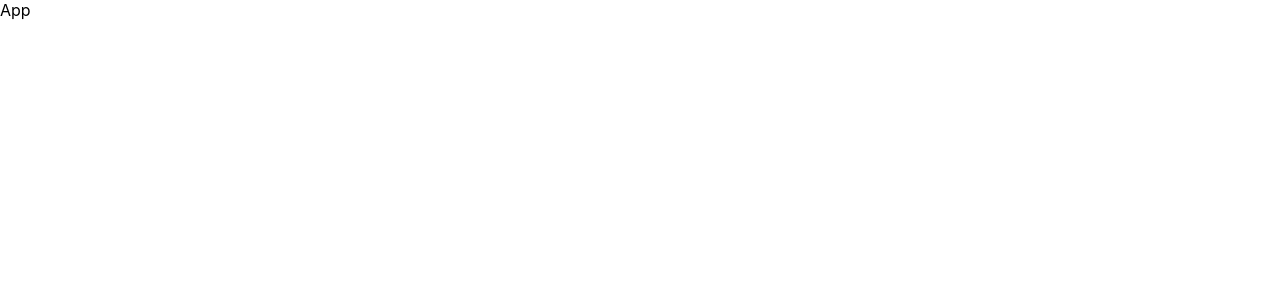
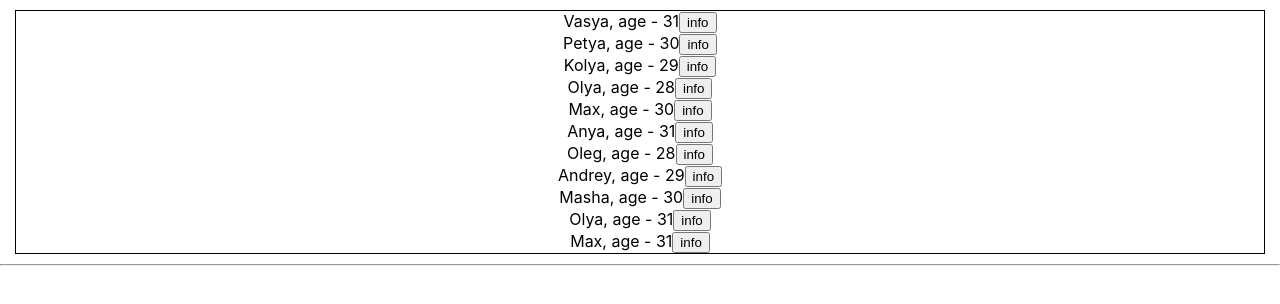
Before and after one commit to ArturLib/reactts_nextjs_okten_2024, a React (Create React App) app: page / in a window 1280 px wide. Shown: the top 304 px of the page. Built offline with nearby package versions, Linux system fonts and the light colour scheme.

Commit message:
lesson_2 state lifting

```diff
--- a/src/App.tsx
+++ b/src/App.tsx
@@ -1,11 +1,16 @@
 import './App.css';
-
 import React from 'react';
+import { UsersComponent } from './components/UsersComponent';
 
 const App = () => {
+    const lift = (user: any) => {
+        console.log(user);
+    };
+
   return (
       <div>
-        App
+          <UsersComponent liftProp={lift}/>
+          <hr/>
       </div>
   );
 };
--- /dev/null
+++ b/src/components/UsersComponent.module.css
@@ -0,0 +1,8 @@
+.users{
+    display: flex;
+    flex-direction: column;
+    justify-content: center;
+    align-items: center;
+    margin: 10px 15px;
+    border: 1px solid;
+}
--- /dev/null
+++ b/src/components/UsersComponent.tsx
@@ -0,0 +1,37 @@
+import React, { FC } from 'react';
+import style from './UsersComponent.module.css'
+
+let users = [
+    {name: 'Vasya', age: 31, status: false},
+    {name: 'Petya', age: 30, status: true},
+    {name: 'Kolya', age: 29, status: true},
+    {name: 'Olya', age: 28, status: false},
+    {name: 'Max', age: 30, status: true},
+    {name: 'Anya', age: 31, status: false},
+    {name: 'Oleg', age: 28, status: false},
+    {name: 'Andrey', age: 29, status: true},
+    {name: 'Masha', age: 30, status: true},
+    {name: 'Olya', age: 31, status: false},
+    {name: 'Max', age: 31, status: true},
+]
+
+const UsersComponent:FC<any> = ({liftProp}) => {
+
+    console.log(liftProp);
+
+    return (
+        <div className={style.users}>
+            {
+                users.map((user, index) =>
+                    (<div
+                        key={index}>{user.name}, age - {user.age}
+                        <button onClick={() => {
+                            liftProp({user})
+                        }}>info</button>
+                    </div>))
+            }
+        </div>
+    );
+};
+
+export {UsersComponent}
```
